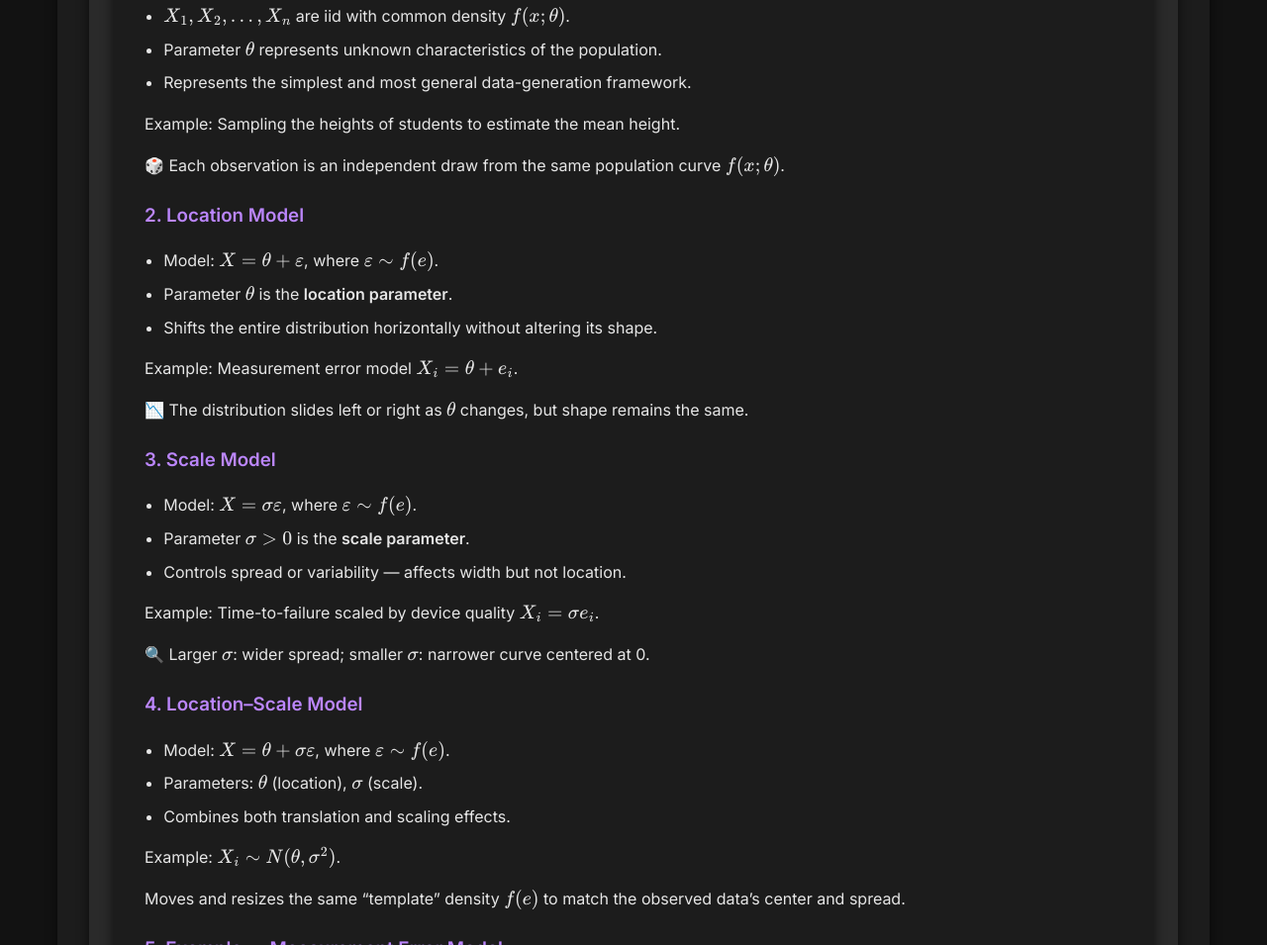
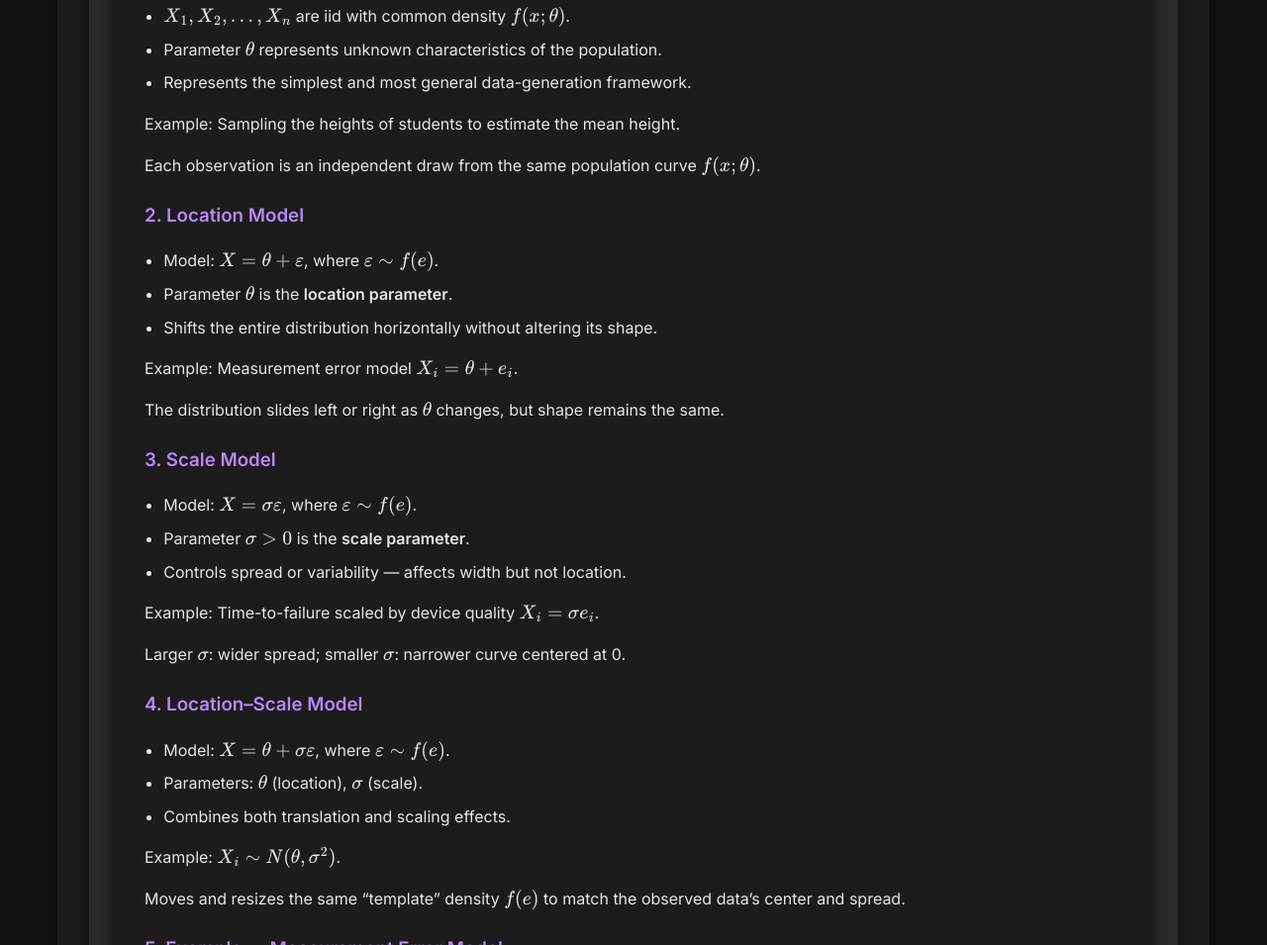
Before and after one commit to StatShaan27/Bayesian, a plain HTML site: page comparison/ch1.html in a window 1280 px wide. Shown: the part 5758-6713 px from the top of the page at 99% size. Drawn offline with nearby package versions, Linux system fonts and the light colour scheme.

Commit message:
Remove emojis from text in ch1.html

```diff
--- a/comparison/ch1.html
+++ b/comparison/ch1.html
@@ -441,7 +441,7 @@
   <li>Represents the simplest and most general data-generation framework.</li>
 </ul>
 <p>Example: Sampling the heights of students to estimate the mean height.</p>
-<p>🎲 Each observation is an independent draw from the same population curve \( f(x; \theta) \).</p>
+<p> Each observation is an independent draw from the same population curve \( f(x; \theta) \).</p>
 
 <h3>2. Location Model</h3>
 <ul>
@@ -450,7 +450,7 @@
   <li>Shifts the entire distribution horizontally without altering its shape.</li>
 </ul>
 <p>Example: Measurement error model \( X_i = \theta + e_i \).</p>
-<p>📉 The distribution slides left or right as \( \theta \) changes, but shape remains the same.</p>
+<p> The distribution slides left or right as \( \theta \) changes, but shape remains the same.</p>
 
 <h3>3. Scale Model</h3>
 <ul>
@@ -459,7 +459,7 @@
   <li>Controls spread or variability — affects width but not location.</li>
 </ul>
 <p>Example: Time-to-failure scaled by device quality \( X_i = \sigma e_i \).</p>
-<p>🔍 Larger \( \sigma \): wider spread; smaller \( \sigma \): narrower curve centered at 0.</p>
+<p> Larger \( \sigma \): wider spread; smaller \( \sigma \): narrower curve centered at 0.</p>
 
 <h3>4. Location–Scale Model</h3>
 <ul>
```
